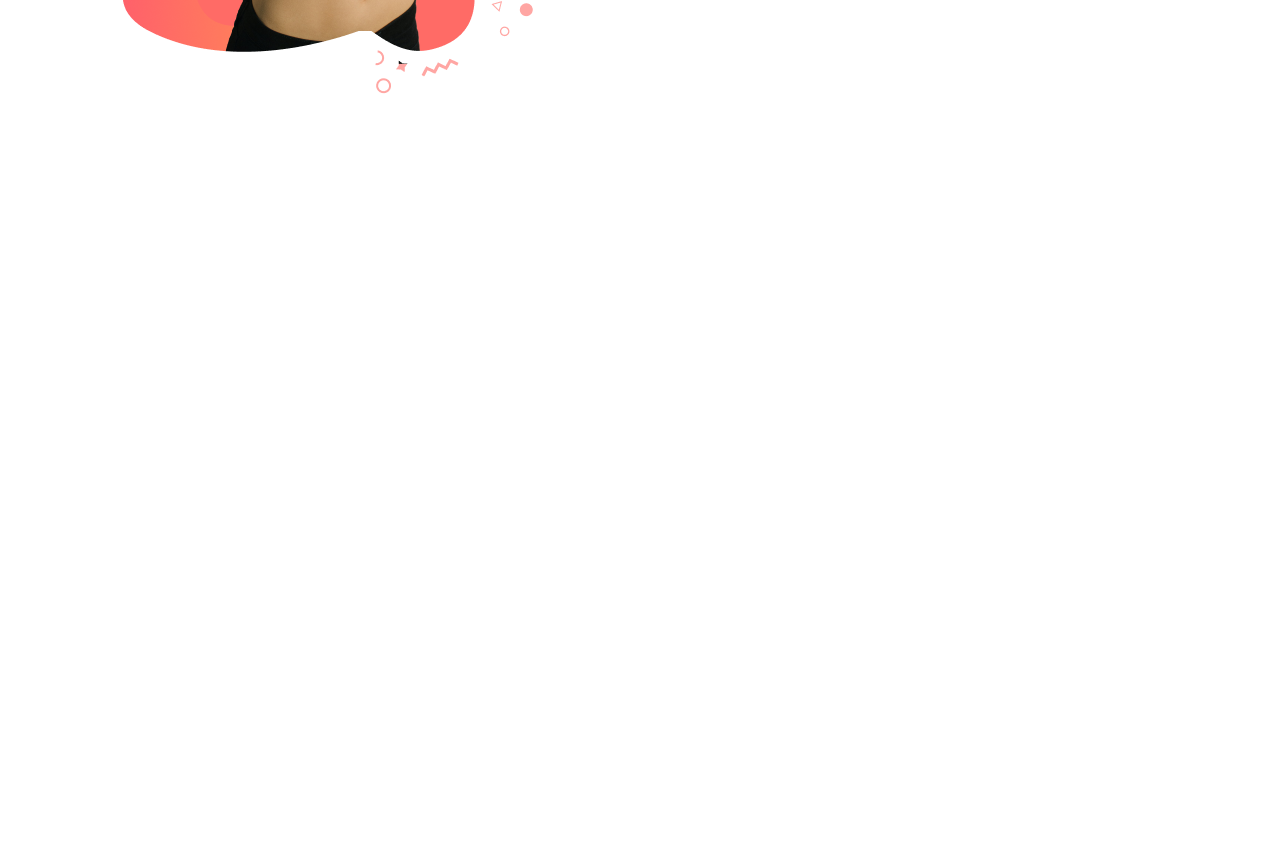
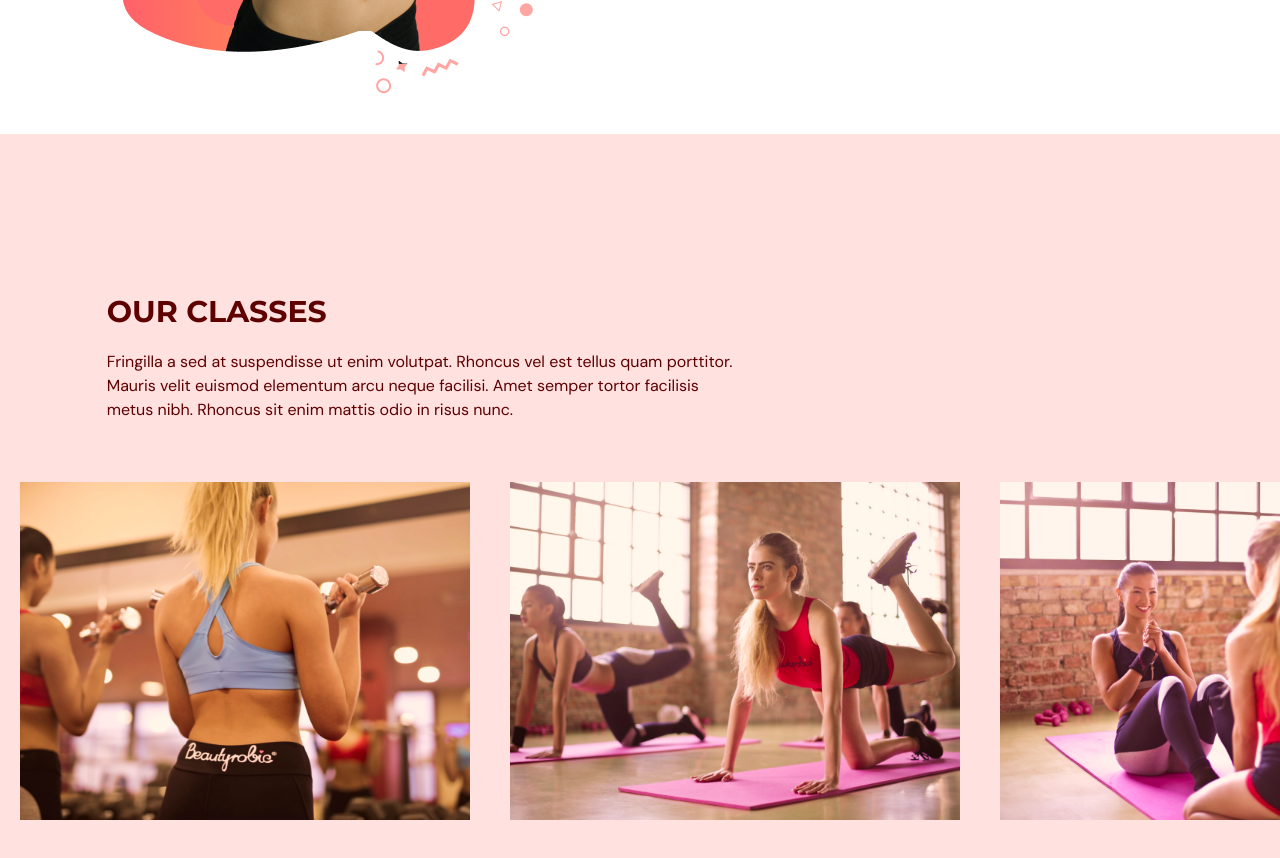
Before and after one commit to Khalidur-sujon/BellaShape, a React (Vite) app: page / in a window 1280 px wide. Shown: the part 1900-2758 px from the top of the page. Before the commit the page ends 2034 px from the top, so only its background shows below. Built offline with nearby package versions, Linux system fonts and the light colour scheme.

Commit message:
completed UI for OurClass section

```diff
--- a/src/App.tsx
+++ b/src/App.tsx
@@ -3,6 +3,7 @@
 import { SelectedPage } from "@/shared/types";
 import Home from "@/scenes/home";
 import Benifits from "./scenes/benifits";
+import OurClasses from "./scenes/ourClasses";
 
 function App() {
 	const [selectedPage, setSelectedPage] = useState<SelectedPage>(
@@ -34,6 +35,7 @@
 			/>
 			<Home setSelectedPage={setSelectedPage} />
 			<Benifits setSelectedPage={setSelectedPage} />
+			<OurClasses setSelectedPage={setSelectedPage} />
 		</div>
 	);
 }
--- /dev/null
+++ b/src/scenes/ourClasses/Class.tsx
@@ -0,0 +1,19 @@
+type Props = {
+	name: string;
+	description?: string;
+	image: string;
+};
+
+const Class = ({ name, description, image }: Props) => {
+	return (
+		<li className="mx-5 inline-block h-[380px] w-[450px] relative">
+			<div className="absolute h-[380px] w-[450px] bg-primary-500 opacity-0 transition duration-500 hover:opacity-90 z-30 text-white flex items-center justify-center text-center flex-col whitespace-normal">
+				<p className="text-2xl">{name}</p>
+				<p className="mt-5">{description}</p>
+			</div>
+			<img src={image} alt={`${image}`} />
+		</li>
+	);
+};
+
+export default Class;
--- /dev/null
+++ b/src/scenes/ourClasses/index.tsx
@@ -0,0 +1,96 @@
+import { SelectedPage, ClassType } from "@/shared/types";
+import image1 from "@/assets/image1.png";
+import image2 from "@/assets/image2.png";
+import image3 from "@/assets/image3.png";
+import image4 from "@/assets/image4.png";
+import image5 from "@/assets/image5.png";
+import image6 from "@/assets/image6.png";
+import { motion } from "framer-motion";
+import Htext from "@/shared/Htext";
+import Class from "./Class";
+
+const classes: Array<ClassType> = [
+	{
+		name: "Weight Training Classes",
+		description:
+			"Lorem ipsum dolor sit amet, consectetur adipiscing elit, sed do eiusmod tempor incididunt ut labore et dolore magna aliqua. Ut enim ad minim veniam, quis nostrud exercitation ullamco laboris nisi ut aliquip ex ea commodo consequat.",
+		image: image1,
+	},
+	{
+		name: "Yoga Classes",
+		image: image2,
+	},
+	{
+		name: "Ab Core Classes",
+		description:
+			"Lorem ipsum dolor sit amet, consectetur adipiscing elit, sed do eiusmod tempor incididunt ut labore et dolore magna aliqua. Ut enim ad minim veniam, quis nostrud exercitation ullamco laboris nisi ut aliquip ex ea commodo consequat.",
+		image: image3,
+	},
+	{
+		name: "Adventure Classes",
+		description:
+			"Lorem ipsum dolor sit amet, consectetur adipiscing elit, sed do eiusmod tempor incididunt ut labore et dolore magna aliqua. Ut enim ad minim veniam, quis nostrud exercitation ullamco laboris nisi ut aliquip ex ea commodo consequat.",
+		image: image4,
+	},
+	{
+		name: "Fitness Classes",
+		image: image5,
+	},
+	{
+		name: "Training Classes",
+		description:
+			"Lorem ipsum dolor sit amet, consectetur adipiscing elit, sed do eiusmod tempor incididunt ut labore et dolore magna aliqua. Ut enim ad minim veniam, quis nostrud exercitation ullamco laboris nisi ut aliquip ex ea commodo consequat.",
+		image: image6,
+	},
+];
+
+type Props = {
+	setSelectedPage: (value: SelectedPage) => void;
+};
+
+const OurClasses = ({ setSelectedPage }: Props) => {
+	return (
+		<section id="ourclasses" className="w-full bg-primary-100 py-40">
+			<motion.div
+				onViewportEnter={() => setSelectedPage(SelectedPage.OurClasses)}
+			>
+				<motion.div
+					className="mx-auto w-5/6"
+					initial="hidden"
+					whileInView="visible"
+					viewport={{ once: true, amount: 0.5 }}
+					transition={{ duration: 0.5 }}
+					variants={{
+						hidden: { opacity: 0, x: -50 },
+						visible: { opacity: 1, x: 0 },
+					}}
+				>
+					<div className="md:w-3/5">
+						<Htext>OUR CLASSES</Htext>
+						<p className="py-5">
+							Fringilla a sed at suspendisse ut enim volutpat.
+							Rhoncus vel est tellus quam porttitor. Mauris velit
+							euismod elementum arcu neque facilisi. Amet semper
+							tortor facilisis metus nibh. Rhoncus sit enim mattis
+							odio in risus nunc.
+						</p>
+					</div>
+				</motion.div>
+				<div className="mt-10 h-[353px] w-full overflow-x-auto overflow-y-hidden">
+					<ul className="w-[2800px] whitespace-nowrap">
+						{classes.map((item: ClassType, index) => (
+							<Class
+								key={`${item.name}-${index}`}
+								name={item.name}
+								description={item.description}
+								image={item.image}
+							/>
+						))}
+					</ul>
+				</div>
+			</motion.div>
+		</section>
+	);
+};
+
+export default OurClasses;
```
